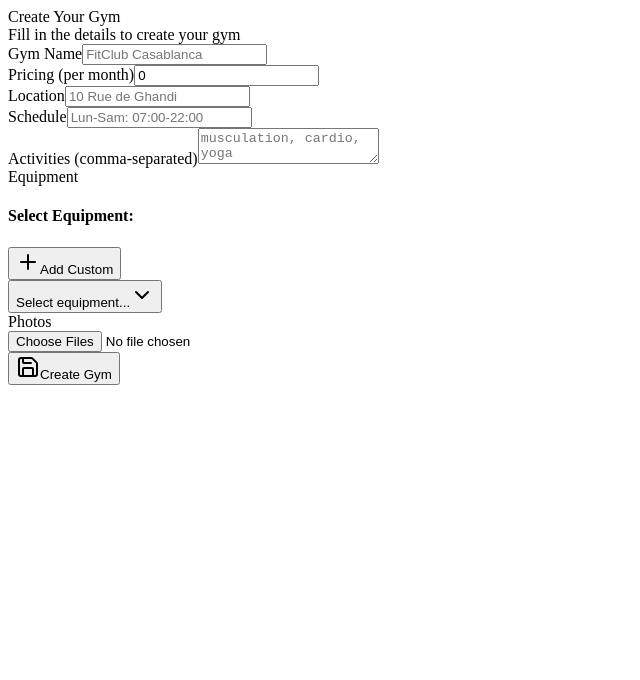
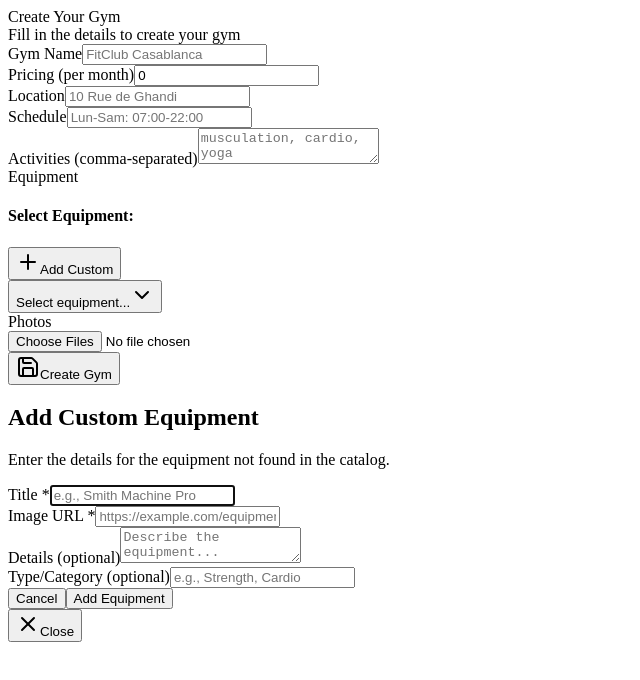
Before and after one commit to ysf-charroud/fitness_app_front_end, a Next.js app: page /dashboard/GymDashboard/GymManagement in a window 1280 px wide. Both pictures are taken after a click on the button "Add Custom". Shown: the top 680 px of the page, without its empty margins (0-640 px from the left). Built offline with nearby package versions, Linux system fonts and the light colour scheme.

Commit message:
Fixing add a new equipment

```diff
--- a/src/pages/dashboard/GymDashboard/GymManagement.jsx
+++ b/src/pages/dashboard/GymDashboard/GymManagement.jsx
@@ -22,6 +22,9 @@ import {
   Dialog,
   DialogContent,
   DialogTrigger,
+  DialogTitle, // ✅ Import DialogTitle
+  DialogDescription, // ✅ Import DialogDescription
+  DialogFooter, // ✅ Import DialogFooter
 } from '@/components/ui/dialog';
 // --- END ADDED ---
 // --- ADDED FOR EQUIPMENT MULTISELECT ---
@@ -71,7 +74,7 @@ export default function GymManagement({ gym, onGymUpdate }) {
   const [openEquipmentSelector, setOpenEquipmentSelector] = useState(false); // ✅ State for Popover open state
   const [equipmentSearchTerm, setEquipmentSearchTerm] = useState('');
   const [equipmentFilterType, setEquipmentFilterType] = useState('All'); // Default filter
-  const [customEquipmentModalOpen, setCustomEquipmentModalOpen] = useState(false);
+  const [customEquipmentModalOpen, setCustomEquipmentModalOpen] = useState(false); // State for custom equipment dialog
   const [newCustomEquipment, setNewCustomEquipment] = useState({ title: '', picture: '', details: '', type: '' });
 
   // Get unique types for filter dropdown
@@ -126,7 +129,7 @@ export default function GymManagement({ gym, onGymUpdate }) {
         equipements: [...prev.equipements, customEquipment]
       }));
       setNewCustomEquipment({ title: '', picture: '', details: '', type: '' });
-      setCustomEquipmentModalOpen(false);
+      setCustomEquipmentModalOpen(false); // Close the modal after adding
     } else {
       alert("Please fill in the title and picture for the custom equipment.");
     }
@@ -406,15 +409,85 @@ export default function GymManagement({ gym, onGymUpdate }) {
             <div className="flex flex-col gap-2">
               <div className="flex items-center justify-between">
                 <h4 className="text-sm font-medium">Select Equipment:</h4>
+                {/* --- MODAL TRIGGER BUTTON --- */}
+                <Dialog open={customEquipmentModalOpen} onOpenChange={setCustomEquipmentModalOpen}>
+                  <DialogTrigger asChild>
                     <Button
                       type="button"
                       size="sm"
                       variant="outline"
-                  onClick={() => setCustomEquipmentModalOpen(true)}
                     >
                       <Plus className="h-4 w-4 mr-1" />
                       Add Custom
                     </Button>
+                  </DialogTrigger>
+                  <DialogContent>
+                    {/* --- CORRECTED DIALOG STRUCTURE --- */}
+                    <DialogTitle>Add Custom Equipment</DialogTitle>
+                    <DialogDescription>
+                      Enter the details for the equipment not found in the catalog.
+                    </DialogDescription>
+                    {/* --- END CORRECTED DIALOG STRUCTURE --- */}
+                    <div className="space-y-4">
+                      <div className="space-y-2">
+                        <Label htmlFor="custom-title">Title *</Label>
+                        <Input
+                          id="custom-title"
+                          value={newCustomEquipment.title}
+                          onChange={(e) => setNewCustomEquipment(prev => ({ ...prev, title: e.target.value }))}
+                          placeholder="e.g., Smith Machine Pro"
+                        />
+                      </div>
+                      <div className="space-y-2">
+                        <Label htmlFor="custom-picture">Image URL *</Label>
+                        <Input
+                          id="custom-picture"
+                          value={newCustomEquipment.picture}
+                          onChange={(e) => setNewCustomEquipment(prev => ({ ...prev, picture: e.target.value }))}
+                          placeholder="https://example.com/equipment-image.jpg"
+                        />
+                      </div>
+                      <div className="space-y-2">
+                        <Label htmlFor="custom-details">Details (optional)</Label>
+                        <Textarea
+                          id="custom-details"
+                          value={newCustomEquipment.details}
+                          onChange={(e) => setNewCustomEquipment(prev => ({ ...prev, details: e.target.value }))}
+                          placeholder="Describe the equipment..."
+                          rows={2}
+                        />
+                      </div>
+                      <div className="space-y-2">
+                        <Label htmlFor="custom-type">Type/Category (optional)</Label>
+                        <Input
+                          id="custom-type"
+                          value={newCustomEquipment.type}
+                          onChange={(e) => setNewCustomEquipment(prev => ({ ...prev, type: e.target.value }))}
+                          placeholder="e.g., Strength, Cardio"
+                        />
+                      </div>
+                    </div>
+                    <DialogFooter>
+                      <Button
+                        type="button"
+                        variant="outline"
+                        onClick={() => {
+                          setCustomEquipmentModalOpen(false);
+                          setNewCustomEquipment({ title: '', picture: '', details: '', type: '' }); // Reset form on close
+                        }}
+                      >
+                        Cancel
+                      </Button>
+                      <Button
+                        type="button"
+                        onClick={addCustomEquipment} // Call the function to add the equipment
+                      >
+                        Add Equipment
+                      </Button>
+                    </DialogFooter>
+                  </DialogContent>
+                </Dialog>
+                {/* --- END MODAL TRIGGER BUTTON --- */}
               </div>
 
               {/* Multi-Select Popover */}
```
Lines whose indentation alone changed are shown as unchanged.
